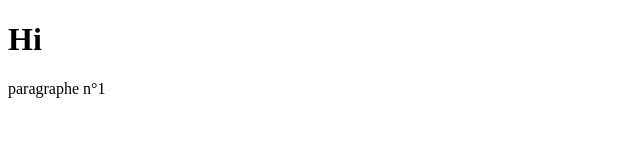
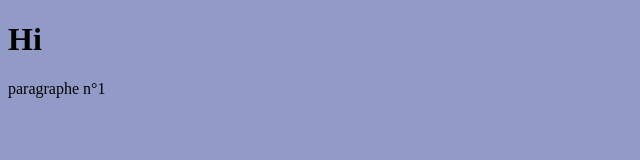
Before and after one commit to matau1405/notreProjetPAL, a plain HTML site: page index.html in a window 1280 px wide. Shown: the whole page, without its empty margins (0-640 px from the left). Drawn offline with Linux system fonts and the light colour scheme.

Commit message:
ajout arrière-plan bleu index.html

```diff
--- a/index.html
+++ b/index.html
@@ -3,6 +3,12 @@
 <head>
 	<title></title>
 	<meta charset="utf-8">
+	<style type="text/css">
+		body {
+			background-color: #3498;
+			color: :white;
+		}
+	</style>
 </head>
 <body>
 	<h1>Hi</h1>
```
